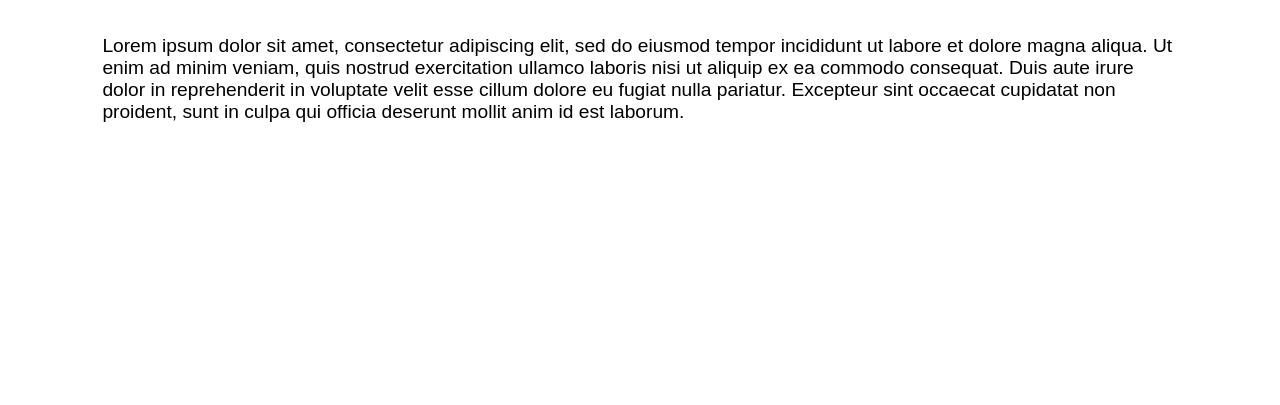
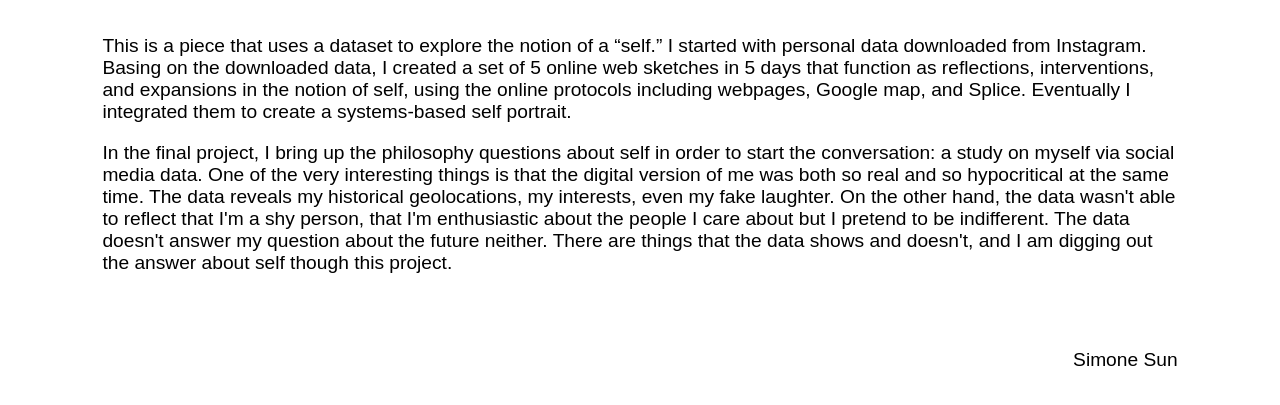
Before and after one commit to mizardblack/none_linear_project, a plain HTML site: page index.html in a window 1280 px wide. Shown: the part 1003-1408 px from the top of the page. Drawn offline with Linux system fonts and the light colour scheme; a web font is replaced by a local one.

Commit message:
Update project description

```diff
--- a/index.html
+++ b/index.html
@@ -24,11 +24,21 @@
     </div>
     <div class="description">
         <h3>Self as System</h3>
-        <p>Lorem ipsum dolor sit amet, consectetur adipiscing elit, sed do eiusmod tempor incididunt ut labore et dolore
-            magna aliqua. Ut enim ad minim veniam, quis nostrud exercitation ullamco laboris nisi ut aliquip ex ea
-            commodo consequat. Duis aute irure dolor in reprehenderit in voluptate velit esse cillum dolore eu fugiat
-            nulla pariatur. Excepteur sint occaecat cupidatat non proident, sunt in culpa qui officia deserunt mollit
-            anim id est laborum.</p>
+        <p>This is a piece that uses a dataset to explore the notion of a “self.” I started with personal data
+            downloaded from Instagram. Basing on the downloaded data, I created a set of 5 online web sketches in 5 days
+            that function as reflections, interventions, and expansions in the notion of self, using the online
+            protocols including webpages, Google map, and Splice. Eventually I integrated them to create a systems-based
+            self portrait.</p>
+
+        <p>In the final project, I bring up the philosophy questions about self in order to start the conversation: a
+            study on myself via social media data. One of the very interesting things is that the digital version of me
+            was both so real and so hypocritical at the same time. The data reveals my historical geolocations, my
+            interests, even my fake laughter. On the other hand, the data wasn't able to reflect that I'm a shy person,
+            that I'm enthusiastic about the people I care about but I pretend to be indifferent. The data doesn't answer
+            my question about the future neither. There are things that the data shows and doesn't, and I am digging out
+            the answer about self though this project.</p>
+        <br>
+        <p style="text-align: right;">Simone Sun</p>
     </div>
 </body>
 
```
